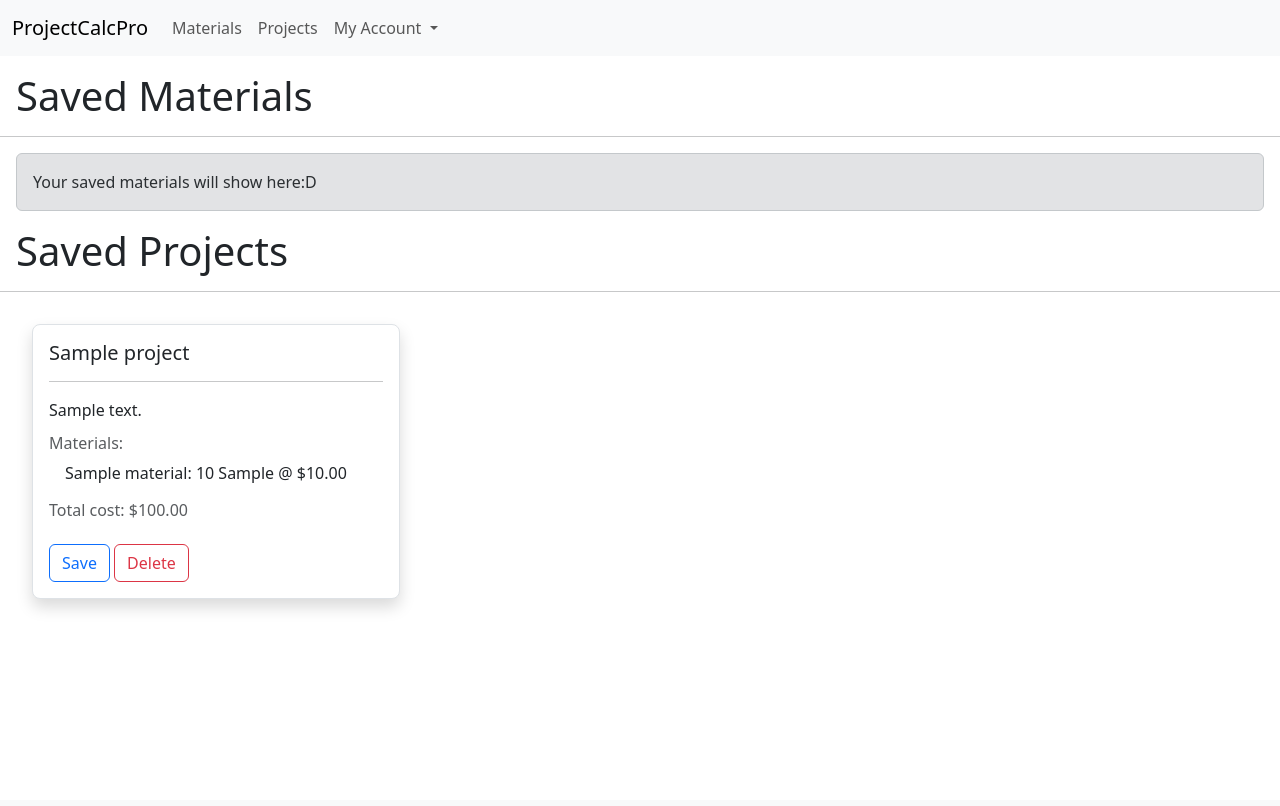
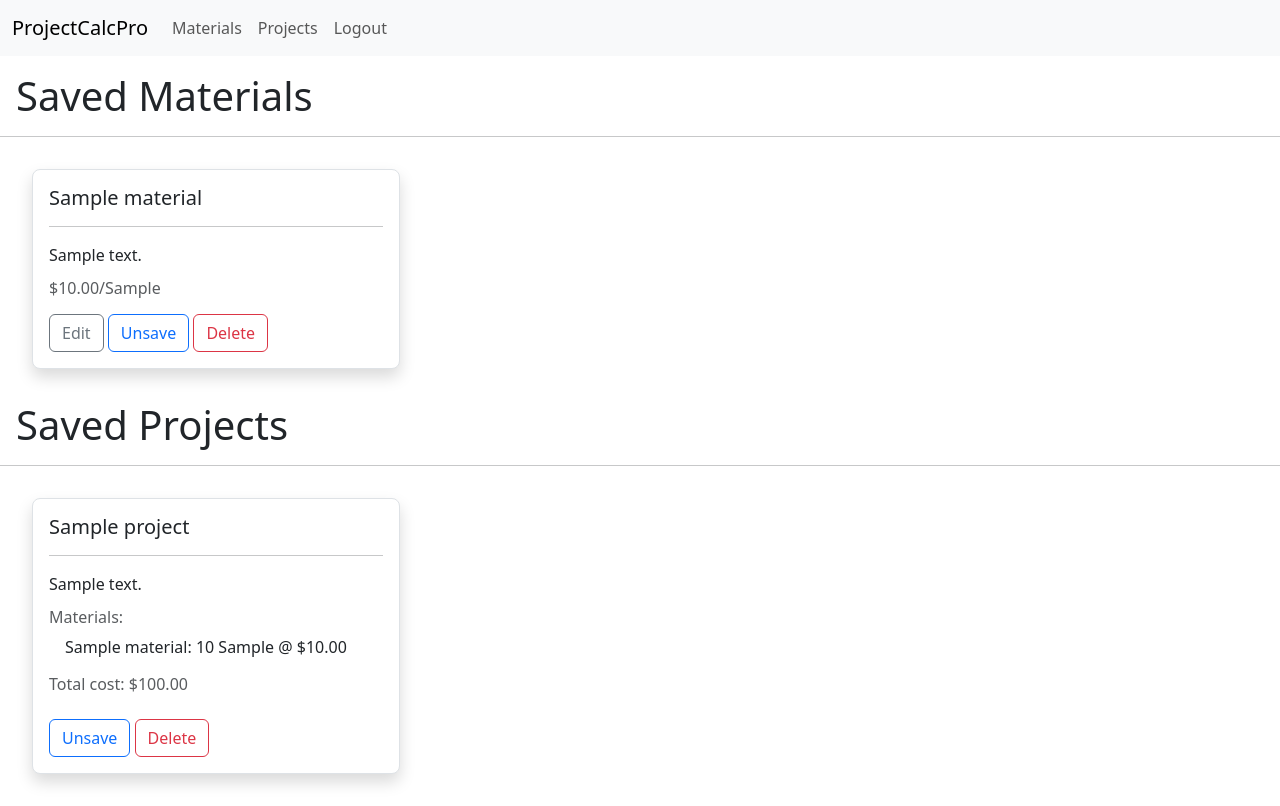
Before and after one commit to FernandoBorea/projectcalcpro, a Django app: page / in a window 1280 px wide. Before the commit the page ends 608 px from the top, so only its background shows below. Run offline with Django 4.2, Linux system fonts and the light colour scheme; a user stored in the database is signed in; tables that the repository leaves empty hold one stand-in row (values such as "Sample post").

Commit message:
Completed project:DD

```diff
--- a/projectcalculator/static/projectcalculator/materials_script.js
+++ b/projectcalculator/static/projectcalculator/materials_script.js
@@ -1,9 +1,15 @@
+const save_material_listener = function() {saveMaterial()};
+const unsave_material_listener = function() {saveMaterial(unsave = true)};
+
 document.addEventListener('DOMContentLoaded', function() {
     document.querySelectorAll('.delete-material').forEach(element => {
         element.addEventListener('click', deleteMaterial);
     })
     document.querySelectorAll('.save-material').forEach(element => {
-        element.addEventListener('click', saveMaterial);
+        element.addEventListener('click', save_material_listener);
+    })
+    document.querySelectorAll('.unsave-material').forEach(element => {
+        element.addEventListener('click', unsave_material_listener);
     })
 })
 
@@ -46,8 +52,9 @@ function deleteMaterial() {
 
 function saveMaterial(unsave = false) {
 
-    let material_id = this.dataset.materialId;
-    let user_id = this.dataset.userId;
+    let button = event.target;
+    let material_id = button.dataset.materialId;
+    let user_id = button.dataset.userId;
     let action = (!unsave)? 0 : 1;
     let csrf_token = getCookie('csrftoken');
 
@@ -62,9 +69,16 @@ function saveMaterial(unsave = false) {
         })
         .then(response => response.json())
         .then(data => {
-            /*
-                Code to change status to saved and button to unsave.
-                Use action to adjust this
-            */
+            if (action == 0) {
+                button.className = "btn btn-outline-primary unsave-material";
+                button.innerHTML = "Unsave";
+                button.removeEventListener('click', save_material_listener);
+                button.addEventListener('click', unsave_material_listener);
+            } else {
+                button.className = "btn btn-outline-primary save-material";
+                button.innerHTML = "Save";
+                button.removeEventListener('click', unsave_material_listener);
+                button.addEventListener('click', save_material_listener);
+            }
         })
 }
--- a/projectcalculator/static/projectcalculator/projects_script.js
+++ b/projectcalculator/static/projectcalculator/projects_script.js
@@ -1,9 +1,15 @@
+const save_project_listener = function() {saveProject()};
+const unsave_project_listener = function() {saveProject(unsave = true)};
+
 document.addEventListener('DOMContentLoaded', function() {
     document.querySelectorAll('.delete-project').forEach(element => {
         element.addEventListener('click', deleteProject);
     })
     document.querySelectorAll('.save-project').forEach(element => {
-        element.addEventListener('click', saveProject);
+        element.addEventListener('click', save_project_listener);
+    })
+    document.querySelectorAll('.unsave-project').forEach(element => {
+        element.addEventListener('click', unsave_project_listener);
     })
 })
 
@@ -46,8 +52,9 @@ function deleteProject() {
 
 function saveProject(unsave = false) {
 
-    let project_id = this.dataset.projectId;
-    let user_id = this.dataset.userId;
+    let button = event.target;
+    let project_id = button.dataset.projectId;
+    let user_id = button.dataset.userId;
     let action = (!unsave)? 0 : 1;
     let csrf_token = getCookie('csrftoken');
 
@@ -62,9 +69,16 @@ function saveProject(unsave = false) {
         })
         .then(response => response.json())
         .then(data => {
-            /*
-                Code to change status to saved and button to unsave.
-                Use action to adjust this
-            */
+            if (action == 0) {
+                button.className = "mt-3 btn btn-outline-primary unsave-project";
+                button.innerHTML = "Unsave";
+                button.removeEventListener('click', save_project_listener);
+                button.addEventListener('click', unsave_project_listener);
+            } else {
+                button.className = "mt-3 btn btn-outline-primary save-project";
+                button.innerHTML = "Save";
+                button.removeEventListener('click', unsave_project_listener);
+                button.addEventListener('click', save_project_listener);
+            }
         })
 }
--- a/projectcalculator/templates/projectcalculator/index.html
+++ b/projectcalculator/templates/projectcalculator/index.html
@@ -1,6 +1,10 @@
 {% extends 'projectcalculator/layout.html' %}
+{% load static %}
 
 {% block body %}
+
+    <script src="{% static 'projectcalculator/projects_script.js' %}"></script>
+    <script src="{% static 'projectcalculator/materials_script.js' %}"></script>
 
     <h1 class="m-3">Saved Materials</h1>
     <hr>
@@ -22,6 +26,11 @@
                                 <p class="card-text">{{ material.description }}</p>
                                 <h6 class="card-subtitle mb-3 text-body-secondary">${{ material.price }}/{{ material.unit }}</h6>
                                 <a href="/edit_material/{{ material.id }}" class="btn btn-outline-secondary" role="button">Edit</a>
+                                {% if user not in material.saved_by.all %}
+                                    <button class="btn btn-outline-primary save-material" data-material-id="{{ material.id }}" data-user-id="{{ user.id }}">Save</button>
+                                {% else %}
+                                    <button class="btn btn-outline-primary unsave-material" data-material-id="{{ material.id }}" data-user-id="{{ user.id }}">Unsave</button>
+                                {% endif %}
                                 <button class="btn btn-outline-danger delete-material" data-material-id="{{ material.id }}">Delete</button>
                             </div>
                         </div>
@@ -92,7 +101,11 @@
 
                             <h6 class="card-subtitle text-body-secondary mt-2 mb-2">Total cost: ${{ project.project_cost }}</h6>
 
-                                <button class="mt-3 btn btn-outline-primary save-project" data-project-id="{{ project.id }}">Save</button>
+                            {% if user not in project.saved_by.all %}
+                                <button class="mt-3 btn btn-outline-primary save-project" data-project-id="{{ project.id }}" data-user-id="{{ user.id }}">Save</button>
+                            {% else %}
+                                <button class="mt-3 btn btn-outline-primary unsave-project" data-project-id="{{ project.id }}" data-user-id="{{ user.id }}">Unsave</button>
+                            {% endif %}
                             <button class="mt-3 btn btn-outline-danger delete-project" data-project-id="{{ project.id }}">Delete</button>
                         </div>
                     </div>
@@ -110,7 +123,7 @@
                                 <li class="page-item disabled"><a class="page-link" href="?page={{ projects_page_obj.number }}">Previous</a></li>
                             {% endif %}
 
-                            {% for page in paginator_range %}
+                            {% for page in projects_paginator_range %}
                                 {% if page == projects_page_obj.number %}
                                     <li class="page-item active"><a class="page-link" href="?page={{ page }}">{{ page }}</a></li>
                                 {% else %}
--- a/projectcalculator/templates/projectcalculator/layout.html
+++ b/projectcalculator/templates/projectcalculator/layout.html
@@ -30,17 +30,8 @@
                             <a class="nav-link" aria-current="page" href="{% url 'projects' %}">Projects</a>
                         </li>
 
-                        <li class="nav-item dropdown">
-                            <a class="nav-link dropdown-toggle" href="#" role="button" data-bs-toggle="dropdown" aria-expanded="false">
-                                My Account
-                            </a>
-
-                            <ul class="dropdown-menu">
-                                <li><a class="dropdown-item" href="{% url 'profile' %}">My Profile</a></li>
-                                <li><a class="dropdown-item" href="{% url 'saved_projects' %}">Saved Projects</a></li>
-                                <li><hr class="dropdown-divider"></li>
-                                <li><a class="dropdown-item" href="{% url 'logout' %}">Logout</a></li>
-                            </ul>
+                        <li class="nav-item">
+                            <a class="nav-link" aria-current="page" href="{% url 'logout' %}">Logout</a>
                         </li>
                     {% else %}
                         <li class="nav-item">
--- a/projectcalculator/templates/projectcalculator/materials.html
+++ b/projectcalculator/templates/projectcalculator/materials.html
@@ -64,7 +64,11 @@
                                 <p class="card-text">{{ material.description }}</p>
                                 <h6 class="card-subtitle mb-3 text-body-secondary">${{ material.price }}/{{ material.unit }}</h6>
                                 <a href="/edit_material/{{ material.id }}" class="btn btn-outline-secondary" role="button">Edit</a>
-                                <button class="btn btn-outline-primary save-material" data-material-id="{{ material.id }}" data-user-id="{{ user.id }}">Save</button>
+                                {% if user not in material.saved_by.all %}
+                                    <button class="btn btn-outline-primary save-material" data-material-id="{{ material.id }}" data-user-id="{{ user.id }}">Save</button>
+                                {% else %}
+                                    <button class="btn btn-outline-primary unsave-material" data-material-id="{{ material.id }}" data-user-id="{{ user.id }}">Unsave</button>
+                                {% endif %}
                                 <button class="btn btn-outline-danger delete-material" data-material-id="{{ material.id }}">Delete</button>
                             </div>
                         </div>
--- a/projectcalculator/views.py
+++ b/projectcalculator/views.py
@@ -14,7 +14,7 @@ import json
 def index(request):
 
     projects = request.user.saved_projects.all()
-    paginator = Paginator(projects, 9)
+    project_paginator = Paginator(projects, 9)
 
     # Check if we got a valid page GET argument
     requested_page = request.GET.get('page', '1')
@@ -24,16 +24,36 @@ def index(request):
     except ValueError:
         return HttpResponseRedirect(reverse('projects'))
 
-    if requested_page > paginator.num_pages:
+    if requested_page > project_paginator.num_pages:
         return HttpResponseRedirect(reverse('projects'))
 
     # If we don't have any errors, return requested page
-    page_obj = paginator.get_page(requested_page)
-    page_range = paginator.page_range
+    projects_page_obj = project_paginator.get_page(requested_page)
+    projects_page_range = project_paginator.page_range
+
+    materials = request.user.saved_materials.all()
+    materials_paginator = Paginator(materials, 9)
+
+    # Check if we got a valid page GET argument
+    requested_page = request.GET.get('page', '1')
+
+    try:
+        requested_page = int(requested_page)
+    except ValueError:
+        return HttpResponseRedirect(reverse('materials'))
+
+    if requested_page > materials_paginator.num_pages:
+        return HttpResponseRedirect(reverse('materials'))
+
+    # If we don't have any errors, return requested page
+    materials_page_obj = materials_paginator.get_page(requested_page)
+    materials_page_range = materials_paginator.page_range
 
     return render(request, 'projectcalculator/index.html', {
-        'projects_page_obj': page_obj,
-        'paginator_range': page_range
+        'projects_page_obj': projects_page_obj,
+        'project_paginator_range': projects_page_range,
+        'materials_page_obj': materials_page_obj,
+        'materials_paginator_range': materials_page_range
     })
 
 
@@ -278,10 +298,10 @@ def save_project(request):
         user = User.objects.get(pk=user_id)
 
         if (action == 0):
-            user.saved_materials.add(project)
+            user.saved_projects.add(project)
 
         elif (action == 1):
-            user.saved_materials.remove(project)
+            user.saved_projects.remove(project)
 
         else:
             return JsonResponse({
```
Also changed, not shown: projectcalculator/templates/projectcalculator/projects.html (+6 -2 lines). Lines whose indentation alone changed are shown as unchanged.
